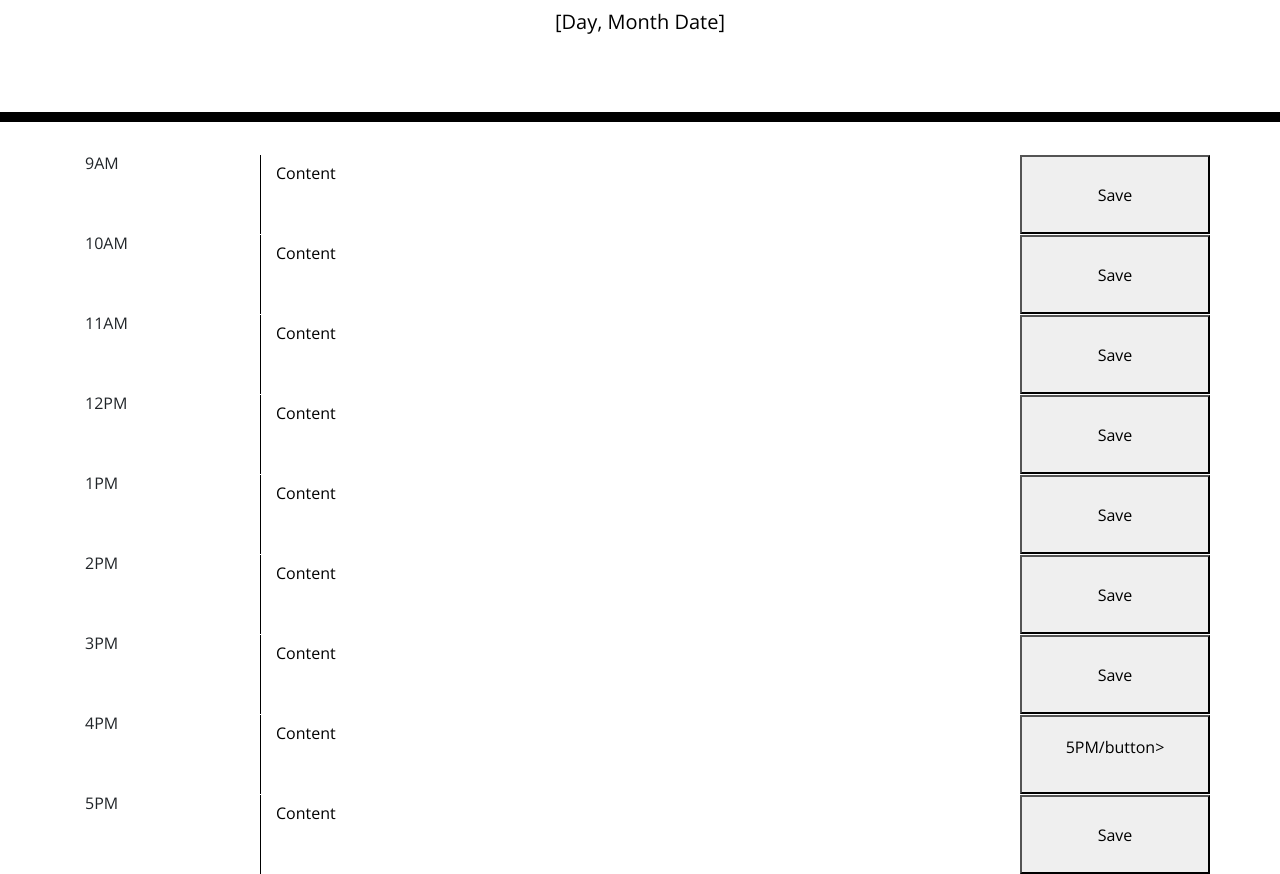
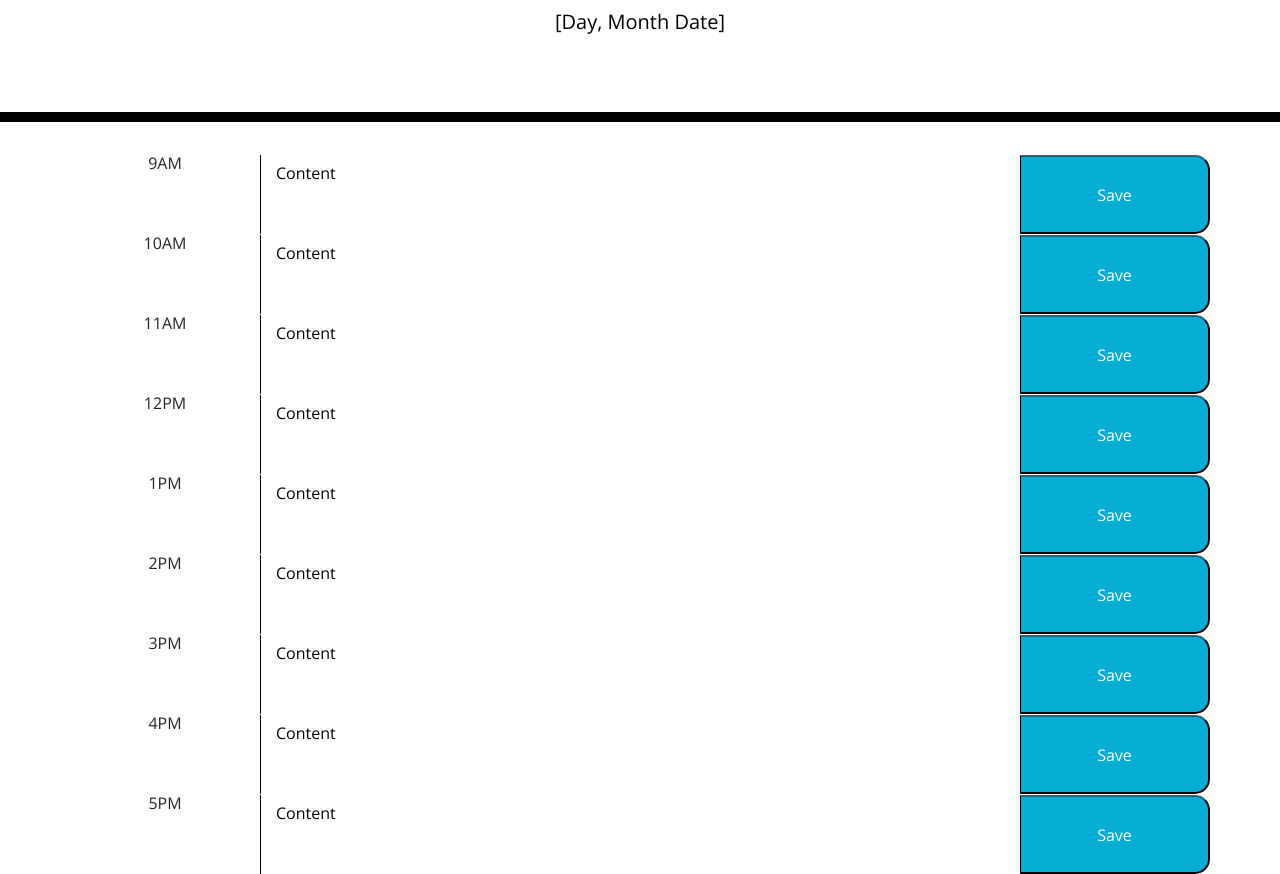
Before and after one commit to shellyst/work-day-scheduler, a plain HTML site: page index.html in a window 1280 px wide. Shown: the part 182-1056 px from the top of the page. Drawn offline with nearby package versions, Linux system fonts and the light colour scheme.

Commit message:
added class names for pre-given CSS

```diff
--- a/assets/style.css
+++ b/assets/style.css
@@ -1,10 +1,10 @@
 body {
-  font-family: 'Open Sans', sans-serif;
+  font-family: "Open Sans", sans-serif;
   font-size: 16px;
   line-height: 1;
 }
 
-textarea{
+textarea {
   background: transparent;
   border: none;
   resize: none;
@@ -21,11 +21,13 @@ textarea{
   border-bottom: 10px solid black;
 }
 
-.description{
+/*where would this go - on main content section?*/
+.description {
   white-space: pre-wrap;
 }
 
-.time-block{
+/*Goes around timeblock section*/
+.time-block {
   text-align: center;
   border-radius: 15px;
 }
@@ -33,7 +35,7 @@ textarea{
 .row {
   white-space: pre-wrap;
   height: 80px;
-  border-top: 1px solid white;;
+  border-top: 1px solid white;
 }
 
 .hour {
@@ -57,15 +59,16 @@ textarea{
   color: white;
 }
 
+/*Save Button CSS*/
 .saveBtn {
   border-left: 1px solid black;
   border-top-right-radius: 15px;
   border-bottom-right-radius: 15px;
-  background-color: #06AED5;
+  background-color: #06aed5;
   color: white;
 }
 
 .saveBtn i:hover {
   font-size: 20px;
-  transition: all .3s ease-in-out;
+  transition: all 0.3s ease-in-out;
 }
--- a/index.html
+++ b/index.html
@@ -34,50 +34,52 @@
       <div class="future"></div>
       <!-- Timeblocks go here -->
       <!--Does there have to be an HTML block for each hour or does that need to be created dynamically?-->
+      <div class="time-block">
         <div class="row">
           <div class="col-2 current-hour">9AM</div>
           <textarea class="col-8">Content</textarea>
-        <button class="col-2 btn-save">Save</button>
+          <button class="col-2 saveBtn">Save</button>
         </div>
         <div class="row">
           <div class="col-2 current-hour">10AM</div>
           <textarea class="col-8">Content</textarea>
-        <button class="col-2 btn-save">Save</button>
+          <button class="col-2 saveBtn">Save</button>
         </div>
         <div class="row">
           <div class="col-2 current-hour">11AM</div>
           <textarea class="col-8">Content</textarea>
-        <button class="col-2 btn-save">Save</button>
+          <button class="col-2 saveBtn">Save</button>
         </div>
         <div class="row">
           <div class="col-2 current-hour">12PM</div>
           <textarea class="col-8">Content</textarea>
-        <button class="col-2 btn-save">Save</button>
+          <button class="col-2 saveBtn">Save</button>
         </div>
         <div class="row">
           <div class="col-2 current-hour">1PM</div>
           <textarea class="col-8">Content</textarea>
-        <button class="col-2 btn-save">Save</button>
+          <button class="col-2 saveBtn">Save</button>
         </div>
         <div class="row">
           <div class="col-2 current-hour">2PM</div>
           <textarea class="col-8">Content</textarea>
-        <button class="col-2 btn-save">Save</button>
+          <button class="col-2 saveBtn">Save</button>
         </div>
         <div class="row">
           <div class="col-2 current-hour">3PM</div>
           <textarea class="col-8">Content</textarea>
-        <button class="col-2 btn-save">Save</button>
+          <button class="col-2 saveBtn">Save</button>
         </div>
         <div class="row">
           <div class="col-2 current-hour">4PM</div>
           <textarea class="col-8">Content</textarea>
-        <button class="col-2 btn-save">5PM/button>
+          <button class="col-2 saveBtn">Save</button>
         </div>
         <div class="row">
           <div class="col-2 current-hour">5PM</div>
           <textarea class="col-8">Content</textarea>
-        <button class="col-2 btn-save">Save</button>
+          <button class="col-2 saveBtn">Save</button>
+        </div>
       </div>
     </div>
 
```
Lines whose indentation alone changed are shown as unchanged.
